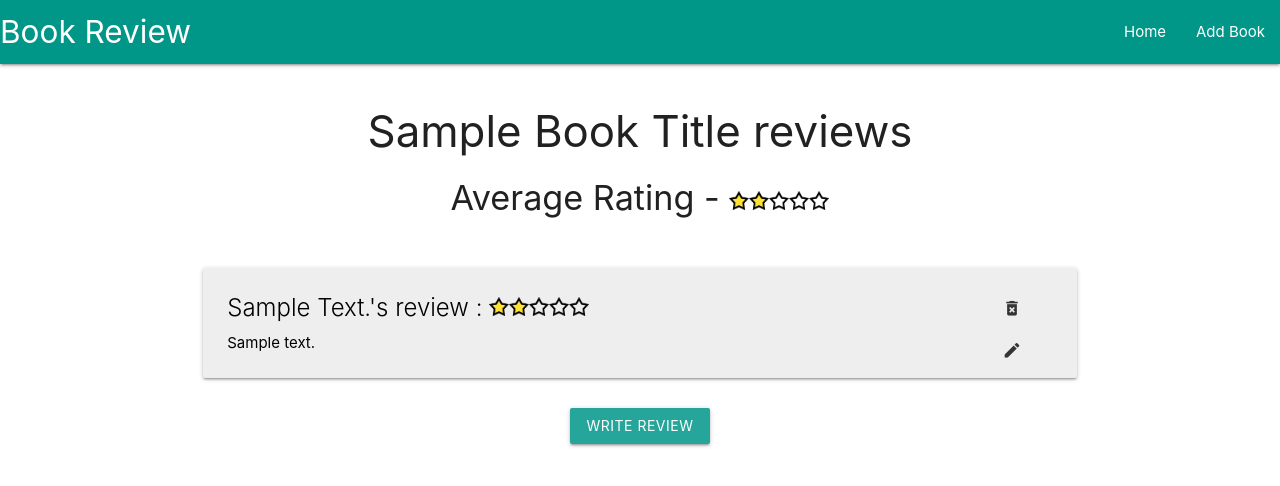
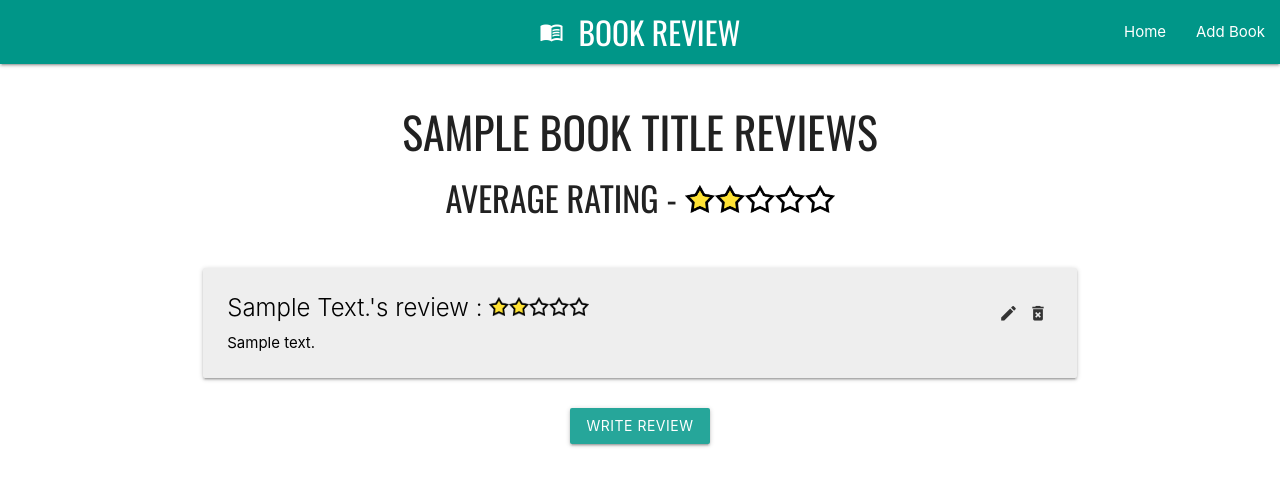
Before and after one commit to KelvinHere/book-review-app, a Flask app: template templates/viewreviews.html in a window 1280 px wide. Shown: the top 486 px of the page. Run offline with Flask 2, Linux system fonts and the light colour scheme; the template is opened without the code that fills it: most values are stand-ins (such as "Sample title", 1, 10 or a date in 2020); some libraries are stand-ins or nearby versions.

Commit message:
CSS: Style view reviews page

```diff
--- a/static/css/style.css
+++ b/static/css/style.css
@@ -1,5 +1,22 @@
-.star-rating {
+body {
+ min-width: 325px;
+}
+
+.star-rating-container > img {
+    width: 50%;
+}
+
+.main-review-rating {
+    width: 150px;
+}
+
+.review-rating {
     width: 100px;
+}
+
+h1, h2, h3, h4, h5, h6, .brand-logo {
+ font-family: 'Oswald', sans-serif;
+ text-transform: uppercase;
 }
 
 .row {
@@ -24,6 +41,10 @@
     width: 50%;
 }
 
+.review-edit-button {
+    padding: 5px;
+}
+
 @media only screen and (min-width: 993px) {
   .card-image-element {
     height: 400px;
--- a/templates/base.html
+++ b/templates/base.html
@@ -6,13 +6,14 @@
   <link rel="stylesheet" href="https://cdnjs.cloudflare.com/ajax/libs/materialize/1.0.0/css/materialize.min.css">
   <link href="https://fonts.googleapis.com/icon?family=Material+Icons" rel="stylesheet" />
   <link rel="stylesheet" href="{{url_for('static', filename='css/style.css')}}" type="text/css" />
+  <link href="https://fonts.googleapis.com/css?family=Quicksand:300|Oswald" rel="stylesheet">
   <title>Book Review</title>
 </head>
 <body>
   <header>
     <nav>
       <div class="nav-wrapper teal">
-        <a href="{{url_for('view_books')}}" class="brand-logo">Book Review</a>
+        <a href="{{url_for('view_books')}}" class="brand-logo center"><i class="material-icons left">menu_book</i>Book Review</a>
         <a href="{{url_for('view_books')}}" data-target="mobile-demo" class="sidenav-trigger"><i
             class="material-icons">menu</i></a>
         <ul id="nav-mobile" class="right hide-on-med-and-down">
--- a/templates/viewreviews.html
+++ b/templates/viewreviews.html
@@ -3,7 +3,7 @@
 <div class="center-align section container">
     <h3>{{bookTitle.title()}} reviews</h3>
     <h4>Average Rating - <img src="{{url_for('static', filename='images/stars/star-')}}{{bookRating}}.png"
-        alt="stars rating image" class="star-rating"></h4>
+      alt="stars rating image" class="main-review-rating "></h4>
 </div>
 <div class="row section container">
     {% for review in reviews %}
@@ -11,15 +11,15 @@
         <div class="col s12">
             <div class="card grey lighten-3">
                 <div class="card-content black-text">
-                    <span class="card-title">{{review.reviewer.title()}}'s review :
+                    <span class="card-title valign-wrapper">{{review.reviewer.title()}}'s review :
                         <img src="{{url_for('static', filename='images/stars/star-')}}{{review.rating}}.png"
-                            alt="{{review.rating}} stars image" class="star-rating">
+                            alt="{{review.rating}} stars image" class="review-rating">
                         <a href="{{url_for('delete_review', book_id=book_id, review_id=review._id)}}"
-                            class="transparent right btn-flat"><i
-                                class="material-icons left">delete_forever</i></a></span>
+                            class="transparent right btn-flat review-edit-button"><i
+                                class="material-icons">delete_forever</i></a>
                         <a href="{{url_for('edit_review', book_id=book_id, review_id=review._id)}}"
-                            class="transparent right btn-flat"><i
-                                class="material-icons left">create</i></a></span>
+                            class="transparent right btn-flat review-edit-button"><i
+                                class="material-icons">create</i></a></span>
                     <p>{{review.review}}</p>
                 </div>
             </div>
```
Also changed, not shown: templates/viewbooks.html (+5 -3 lines).
